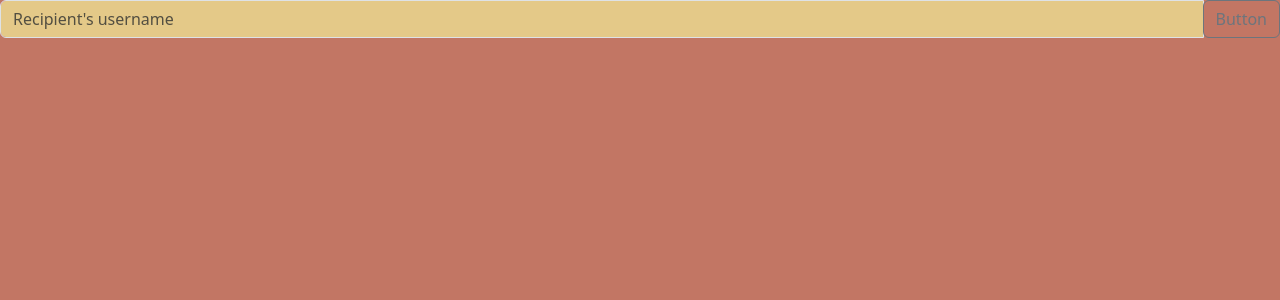
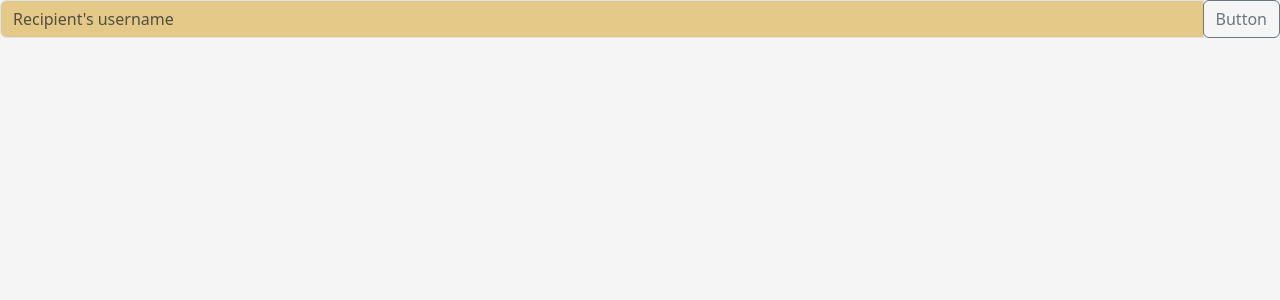
Before and after one commit to SILLUCERO/alejandria, a PHP site: page / in a window 1280 px wide. Shown: the top 300 px of the page. Run offline with PHP 8.4, Linux system fonts and the light colour scheme; data that the repository does not hold is empty.

Commit message:
Change background

```diff
--- a/styles/styles.css
+++ b/styles/styles.css
@@ -4,5 +4,5 @@
 @import 'bookDetail.css';
 
 body {
-    background-color: #C27664;
+    background-color: whitesmoke;
 }
```
